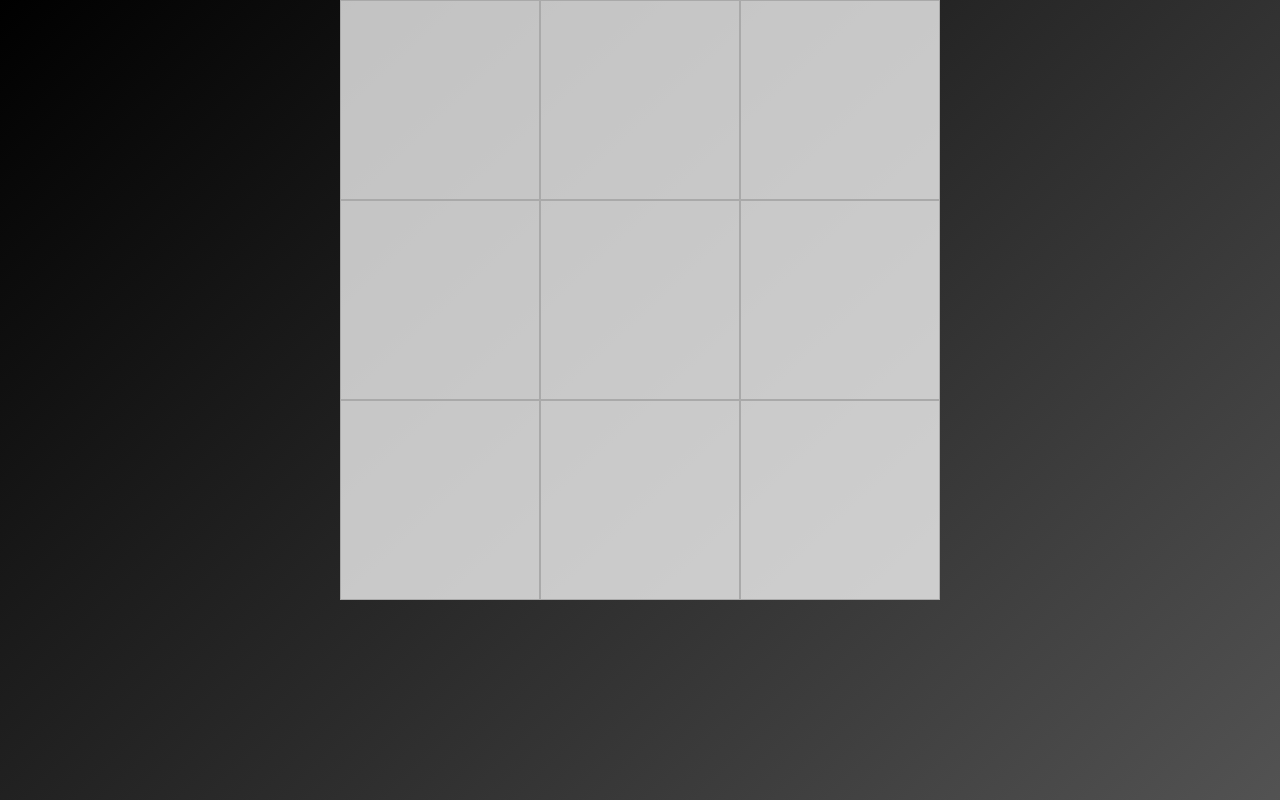
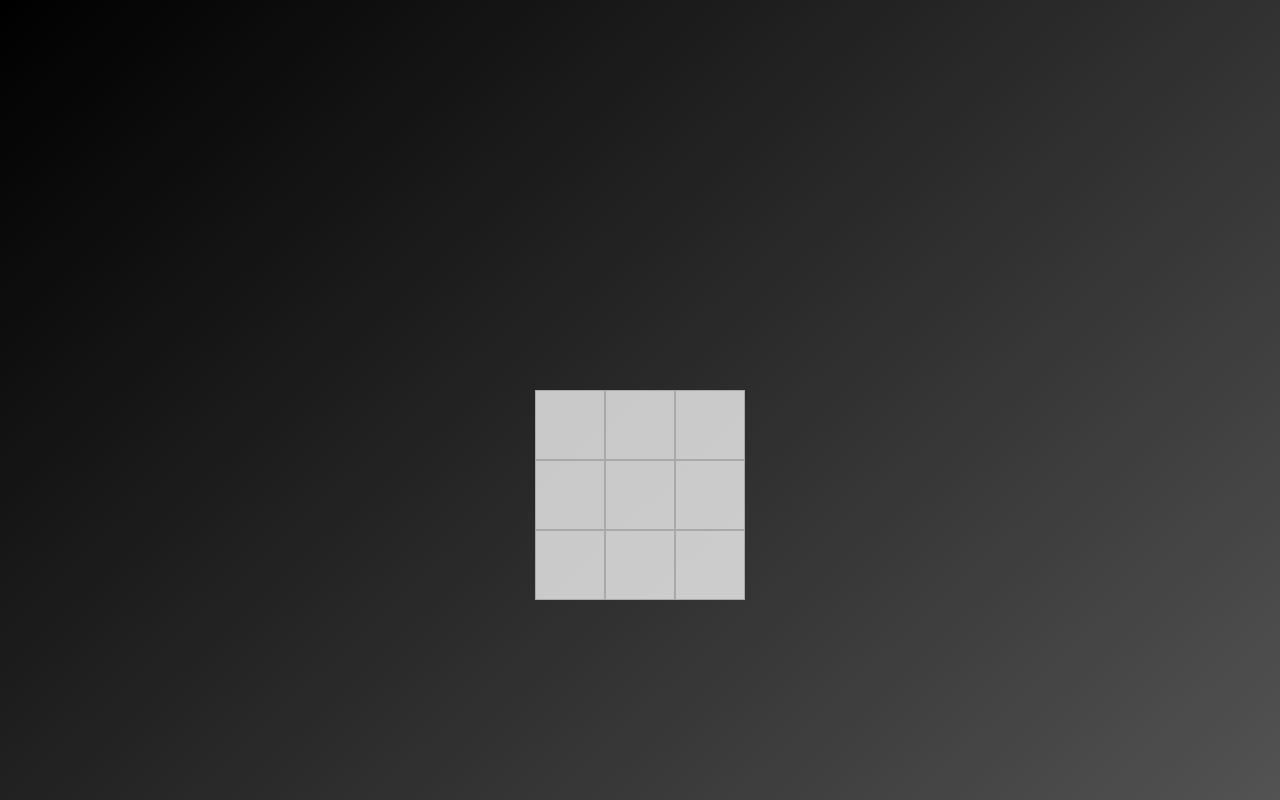
Before and after one commit to AniketP2006/TicTacToe, a plain HTML site: page index.html in a window 1280 px wide. Shown: the top 800 px of the page. Drawn offline with Linux system fonts and the light colour scheme.

Commit message:
Update style.css

```diff
--- a/style.css
+++ b/style.css
@@ -15,8 +15,8 @@ body {
     justify-content: center;
     align-content: center;
     min-height: 150vh;
-    grid-template-columns: repeat(3,200px);
-    grid-template-rows: minmax(200px, auto) repeat(5,200px);
+    grid-template-columns: repeat(3,70px);
+    grid-template-rows: minmax(70px, auto) repeat(5,70px);
 }
 .grid > button {
     cursor: pointer;
```
